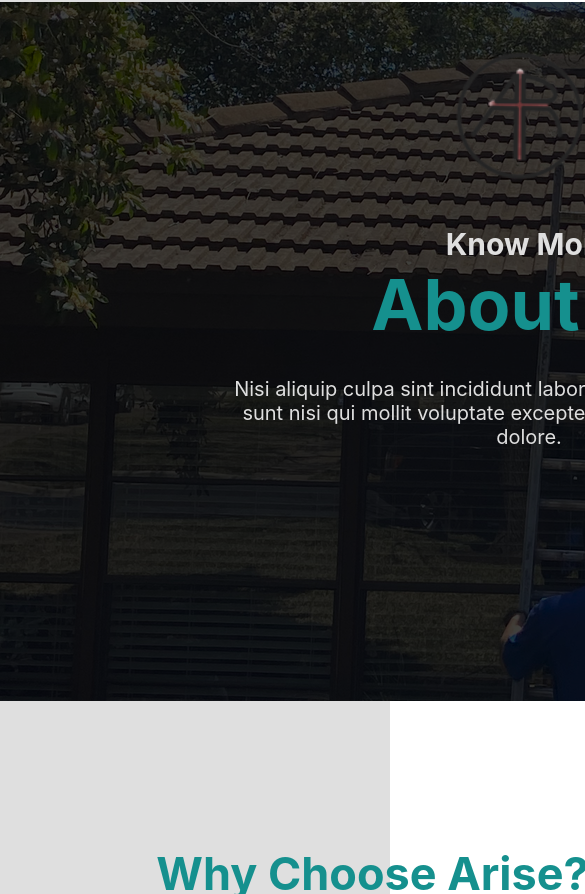
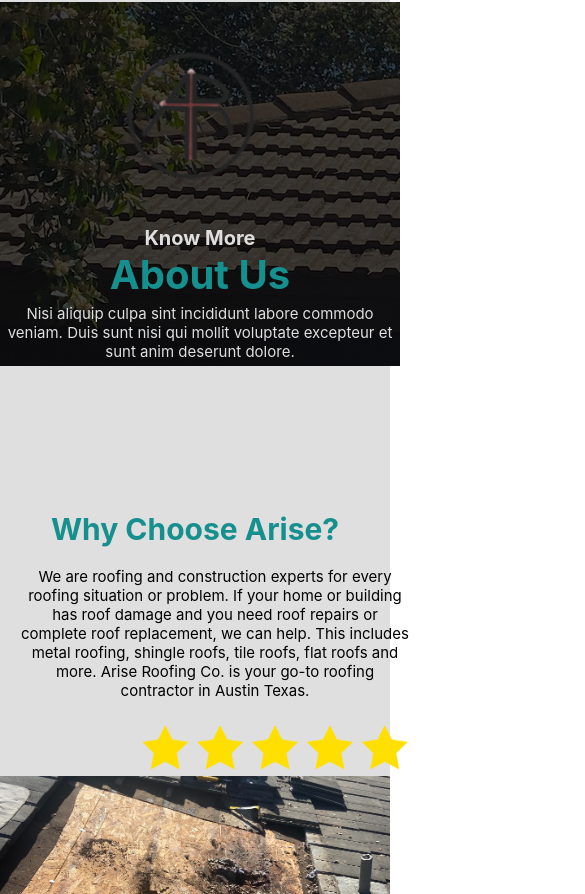
Before and after one commit to JoshuaGutie/reliable, a React (Create React App) app: page /reviews in a window 390 px wide. Shown: the part 1106-2000 px from the top of the page, 585 px wide, since content can reach past the window. Built offline with nearby package versions, Linux system fonts and the light colour scheme.

Commit message:
performance optimization needed, website fully respsonsive

```diff
--- a/src/App.css
+++ b/src/App.css
@@ -313,7 +313,9 @@
   font-size: 17px;
 }
 
-
+.slide-container {
+  width: 100vw;
+}
 .inner{
  height: 300px;
  justify-content: space-around;
@@ -370,4 +372,8 @@
   width: 250px;
   height: auto;
 }
+
+.extra-p {
+  width: 100vw;
 }
+}
--- a/src/components/Review.js
+++ b/src/components/Review.js
@@ -118,15 +118,6 @@
               </span>
             </div>
             <img
-              src={acover}
-              alt="cover"
-              className="covers"
-              style={{
-                gridArea: "i3",
-                height: "100%",
-              }}
-            />
-            <img
               src={acover3}
               alt="cover"
               className="covers"
--- a/src/components/css/reviews.css
+++ b/src/components/css/reviews.css
@@ -139,6 +139,7 @@
 }
   .cover{
     justify-self: center;
+
   }
 
   .icontainer{
@@ -150,4 +151,49 @@
     flex-direction: column;
     align-self: center;
   }
+
 }
+
+
+@media only screen and (max-width: 1100px) {
+  .cover{
+    width: 400px;
+    height: auto;
+  }
+
+  .cover h4 {
+    font-size: 20px !important;
+  }
+
+  .cover h1 {
+    font-size: 40px !important;
+  }
+
+  .cover p {
+    font-size: 15px !important;
+    margin-top: 5px;
+    width: 400px !important;
+  }
+  .sixbox h3 {
+    font-size: 30px;
+  }
+
+.sixbox {
+  width: 100vw;
+}
+
+  .sixbox span {
+    font-size: 15px;
+  }
+
+  .reviewp h3, span{
+    text-align: center !important;
+    width: 100vw;
+  }
+
+
+
+  .rcontainer span {
+    text-align: left !important;
+  }
+}
```
